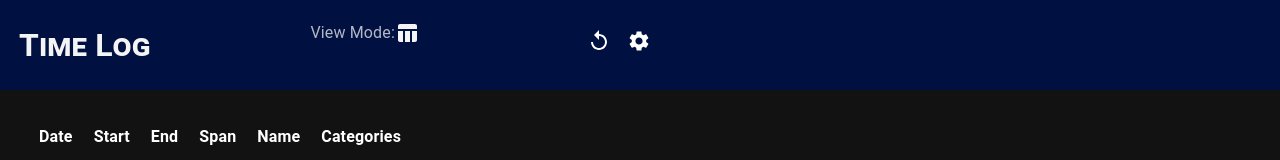
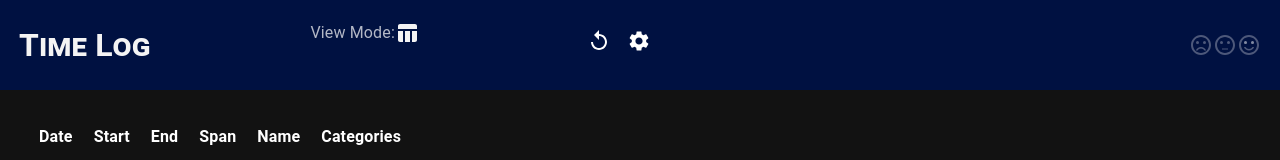
Before and after one commit to rwtaggart/timelog-app, a React (Create React App) app: page / in a window 1280 px wide. Shown: the top 160 px of the page. Built offline with nearby package versions, Linux system fonts and the light colour scheme.

Commit message:
feat: add day rating and edit date field

```diff
--- a/src/App.js
+++ b/src/App.js
@@ -1,7 +1,7 @@
 import React, { useState, useEffect } from 'react';
 import './App.css';
 
-import isBefore from 'date-fns/isBefore'
+import isBefore from 'date-fns/isBefore';
 
 import { createTheme, ThemeProvider } from '@mui/material/styles';
 import CssBaseline from '@mui/material/CssBaseline';
@@ -31,16 +31,18 @@ import RepeatOnIcon from '@mui/icons-material/RepeatOn';
 import TableChartIcon from '@mui/icons-material/TableChart';
 
 import GitHubIcon from '@mui/icons-material/GitHub';
-import { parseDateTime, parseTime, parseDate, dateFmt, timeFmt, writeData, loadData, loadCfgCategories, editCfgCategories, } from './utils.js'
+import { parseDateTime, parseTime, parseDate, dateFmt, timeFmt, writeData, loadData, loadCfgCategories, editCfgCategories, } from './utils.js';
 // isDev as isDevFnc
 
-import { categories } from './constants.js'
-import { ViewTimeLogTable, EditTimeBlock, resetTimeRecord, NullTime, TimeZeros } from './TimeBlock.js'
+import { categories } from './constants.js';
+import { ViewTimeLogTable, EditTimeBlock, resetTimeRecord, NullTime, TimeZeros } from './TimeBlock.js';
+import { DayRatingGroup, customRatingIcons } from './DayRating.js';
 
 
 function App() {
   /** TODO: Move all "show" boolean settings into a single object **/
   // const [ isDev, setIsDev ] = useState(() => isDevFnc())
+  const STATE_VERSION = "0.2.0"
   const [ isShowSettings, setIsShowSettings ] = useState(false)
   const [ isShowTodo, setIsShowToDo ] = useState(false)
   const [ session_id, setSessionId ] = useState("")
@@ -48,6 +50,7 @@ function App() {
   const [ showEditModeSw, setShowEditModeSw ] = useState(false)
   const [ cfgCategories, setCfgCategories ] = useState(categories)  // TODO: Stuff into a "config" object and useReducer() instead.
   const [ timesLog, settimesLog ] = useState([])  // QUESTION: useReducer() instead?
+  const [ dayRating, setDayRating ] = useState(0)
   const darkTheme = createTheme({
     palette: {
       mode: 'dark',
@@ -63,7 +66,13 @@ function App() {
           parseDateTime(b.date, b.start)
         ) ? -1 : 1
       ))
-      writeData(session_id, updateTimesLog)
+      // TODO: Store entire "state" persistently with useReducer() above...
+      const state = {
+        v: STATE_VERSION,
+        rating: dayRating,
+        timeslog: updateTimesLog
+      }
+      writeData(session_id, state)
       return updateTimesLog
     })
     if (editMode != 'bulk edit') {
@@ -80,7 +89,22 @@ function App() {
   const handleReloadData = async (e) => {
     const data = await loadData(session_id)
     console.log('(D): handleReloadData: ', `${data.length}`, `${data}`)
-    settimesLog(data)
+    // FIXME: handle multiple versions of data...
+    // TODO: Handle this in the utils.js "api" part...
+    if (data && typeof data === 'object') {
+      if (Array.isArray(data)) {
+        // OLD - deprecated. TODO: TAKE OUT.
+        settimesLog(data)
+      } else if (data && data.v === "0.2.0") {
+        // TODO: Support multiple versions ?
+        setDayRating(data.rating)
+        settimesLog(data.timeslog)
+      } else {
+        throw Error("Unable to load data - version mismatch")
+      }
+    } else {
+      throw Error("Unable to load data")
+    }
   }
 
   const handleReloadCfgCategories = async (e) => {
@@ -128,7 +152,9 @@ function App() {
           <CssBaseline />
           <Stack direction="row" spacing={{ xs: 4, sm: 10, md: 20 }}>
             <div>
-              <span className="app-title">Time Log </span>
+              <span className="app-title">Time Log</span>
+              {/* TODO: Only render "TEST MODE" in "dev" mode!!! */}
+              {/* &nbsp; &nbsp; <span style={{"color":"orange"}}>TEST MODE</span> */}
             </div>
             <FormControl>
               <Stack direction="row">
@@ -168,6 +194,7 @@ function App() {
               </Tooltip>
             </Box>
           </Stack>
+          <DayRatingGroup rating={dayRating} setRating={setDayRating} />
           {/* <GitHubIcon onClick={e =>  window.location.href=''} /> */}
           {/* <span fixme="hack: why do we need this ??"/> */}
         </ThemeProvider>
@@ -201,7 +228,7 @@ function App() {
           </Stack>
         }
         <br />
-        <ViewTimeLogTable log={timesLog} />
+          <ViewTimeLogTable log={timesLog} />
         <br />
         { editMode != 'view'
           && <EditTimeBlock
--- /dev/null
+++ b/src/DayRating.js
@@ -0,0 +1,63 @@
+/**
+ * How was your day?
+ * Sentiment rating for the day.
+ * @date 2022-Nov-29
+ */
+import React, {useState, useRef} from 'react';
+import { styled } from '@mui/material/styles';
+import PropTypes from 'prop-types';
+import Rating from '@mui/material/Rating';
+// import Box from '@mui/material/Box';
+// import Stack from '@mui/material/Stack';
+
+import SentimentVeryDissatisfiedIcon from '@mui/icons-material/SentimentVeryDissatisfied';
+import SentimentNeutralIcon from '@mui/icons-material/SentimentNeutral';
+import SentimentVerySatisfiedIcon from '@mui/icons-material/SentimentVerySatisfied';
+import SentimentSatisfiedAltIcon from '@mui/icons-material/SentimentSatisfiedAlt';
+
+const StyledRating = styled(Rating)(({ theme }) => ({
+  '& .MuiRating-iconEmpty .MuiSvgIcon-root': {
+    color: theme.palette.action.disabled,
+  },
+}));
+
+export const customRatingIcons = {
+  1: {
+    icon: <SentimentVeryDissatisfiedIcon color="error" />,
+    label: 'Bad day',
+  },
+  2: {
+    icon: <SentimentNeutralIcon color="warning" />,
+    label: 'OK day',
+  },
+  3: {
+    icon: <SentimentSatisfiedAltIcon color="success" />,
+    label: 'Great day',
+  },
+};
+
+function IconContainer(props) {
+  const { value, ...other } = props;
+  return <span {...other}>{customRatingIcons[value].icon}</span>;
+}
+
+IconContainer.propTypes = {
+  value: PropTypes.number.isRequired,
+};
+
+export function DayRatingGroup(props) {
+  const { rating, setRating } = props
+  return (
+    <StyledRating
+      name="highlight-selected-only"
+      // defaultValue={2}
+      max={3}
+      size="large"
+      value={rating}
+      onChange={ (e) => setRating(e.target.value) }
+      IconContainerComponent={IconContainer}
+      getLabelText={(_value) => customRatingIcons[_value].label}
+      highlightSelectedOnly
+    />
+  );
+}
--- a/src/TimeBlock.js
+++ b/src/TimeBlock.js
@@ -23,7 +23,7 @@ import isBefore from 'date-fns/isBefore'
 import formatDuration from 'date-fns/formatDuration'
 import formatDistance from 'date-fns/formatDistance'
 
-import { parseDateTime, parseTime, parseDate, dateFmt, timeFmt, durationFmt, fuzzyIntervalOverlap} from './utils.js'
+import { parseDateTime, parseTime, parseDate, dateFmt, timeFmt, durationFmt, fuzzyIntervalOverlap } from './utils.js'
 // import { categories } from './constants.js'
 
 const Item = styled(Paper)(({ theme }) => ({
@@ -130,16 +130,57 @@ export function Topics(props) {
 
 }
 
+// TODO: Make this work correctly
+// function ViewEditDate({time, handleTextChange}) {
+//   // TODO: Use DatePicker instead of basic input
+//   return (
+//     <span>
+//       TEST &nbsp;
+//       { dateFmt(parseDate(time.date)) }
+//       <TextField
+//             error={ errors.end }
+//             id="standard-basic"
+//             variant="standard"
+//             label="end"
+//             value={time.end}
+//             onChange={handleTextChange("end")}
+//             onKeyPress={handleKeyPress}
+//             onBlur={validateTimeInput("end")}
+//             helperText="mm:ss (am/pm)"
+//           />
+//     </span>
+//   )
+// }
+
 /**
  * EditTimeBlock Component
  */
 export function EditTimeBlock( { initTimeRecord, addTimeRecord, cfgCategories } ) {
+  // TODO:
   const [ time, setTime ]         = useState({...initTimeRecord})  // TODO: Rename time => timeRecord
   const [ status, setStatus ]     = useState("Not Submitted")
   const [ keyCount, setKeyCount ] = useState(0)
   const [ errors, setErrors ] = useState({})
   const [ isShowErrMsg, setisShowErrMsg ] = useState(false)
 
+  const validateDateInput = (label) => {
+    return (e) => {
+      console.log('(D): validate value', label, JSON.stringify(time[label]))
+      const d = parseDate(time[label])
+      console.log('(D): parseDate=', d)
+      let modErrs = {...errors}
+      if (isNaN(d)) {
+        modErrs[label] = true
+      } else {
+        delete modErrs[label]
+        if (Object.keys(modErrs).length == 0) {
+          setisShowErrMsg(false)
+        }
+      }
+      setErrors(modErrs)
+      return modErrs[label]
+    }
+  }
   const validateTimeInput = (label) => {
     return (e) => {
       console.log('(D): validate value', JSON.stringify(time[label]))
@@ -180,6 +221,7 @@ export function EditTimeBlock( { initTimeRecord, addTimeRecord, cfgCategories }
       let modTime = {...time}
       modTime[label] = e.target.value
       if (modTime[label] == 'n') {
+        // FIXME: Should only apply to "date" fields
         modTime[label] = timeFmt(new Date())
       }
       console.log('CHG: ', label, e.target.value, modTime)
@@ -223,9 +265,21 @@ export function EditTimeBlock( { initTimeRecord, addTimeRecord, cfgCategories }
     <>
     <Box>
       <Stack direction="row" spacing={1}>
-          <span>
-            { dateFmt(parseDate(time.date)) }
-          </span>
+          {/* TODO: Use DatePicker ? */}
+          {/* OLD: <span> { dateFmt(parseDate(time.date)) } </span> */}
+          {/* <ViewEditDate time={time}/> */}
+          <TextField
+            autoFocus
+            error={ errors.date }
+            id="standard-basic"
+            variant="standard"
+            label="date"
+            value={time.date}
+            onChange={handleTextChange("date")}
+            onKeyPress={handleKeyPress}
+            onBlur={validateDateInput("date")}
+            helperText="EEE, MMM. dd"
+          />
           <TextField
             autoFocus
             error={ errors.start }
--- a/src/utils.js
+++ b/src/utils.js
@@ -102,3 +102,10 @@ export async function isDev(){
   hasAPI('appMeta')
   return await window.appMeta.isDev()
 }
+
+export function parseVersion(v) {
+  /** Use Semantic Versioning */
+  const labels = ['major', 'minor', 'patch']
+  const semver = v.split('.').map(i => parseInt(i))
+  return labels.reduce((o, l, idx) => {o[l]=semver[idx]; return o}, {})
+}
```
